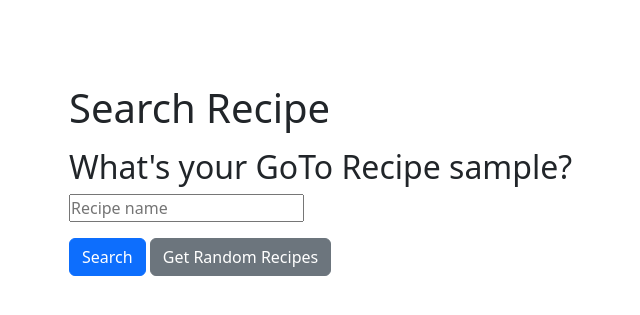
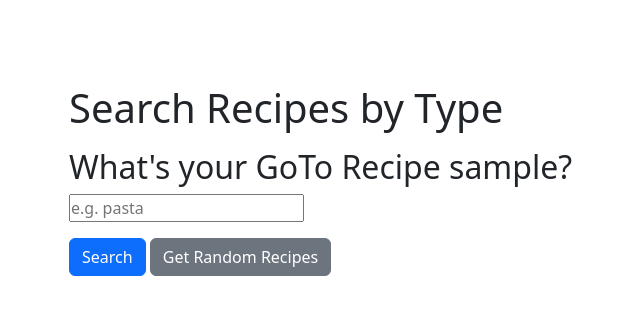
Before and after one commit to andrewberning/GoTo-Recipes, a Flask app: a page that uses templates/users/search.html in a window 1280 px wide. Shown: the part 96-411 px from the top of the page, without its empty margins (15-655 px from the left). Run offline with Flask 3, Linux system fonts and the light colour scheme; the visitor is signed in with stand-in values (Sample User, id 1); tables that the repository leaves empty hold one stand-in row (values such as "Sample post").

Commit message:
Edits to search template

```diff
--- a/templates/users/search.html
+++ b/templates/users/search.html
@@ -3,13 +3,13 @@
 {% block content %}
 
   <main class="container m-5">
-    <h1 class="main-title m-3">Search Recipe</h1>
+    <h1 class="main-title m-3">Search Recipes by Type</h1>
 
     <form id="search-form" class="m-3">
       <h2>What's your GoTo Recipe {{user.username}}?</h2>
       <div class="row">
         <div class="col-sm-10">
-          <input id="query" name="query" type="text" placeholder="Recipe name">
+          <input id="query" name="query" type="text" placeholder="e.g. pasta">
         </div>
         <div class="col-sm-10">
           <button id="search-btn" class="btn btn-primary mt-3 ml-3" type="submit">Search</button>
```
